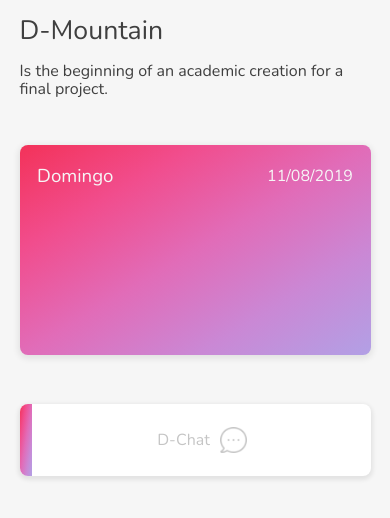
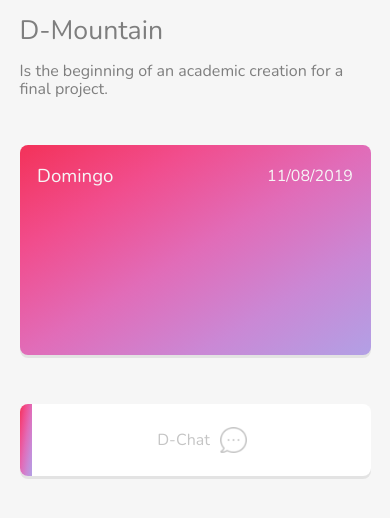
Before and after one commit to CRCunha/SocialM, a PHP site: page / in a window 390 px wide. Shown: the part 150-668 px from the top of the page. Run offline with PHP 8.4, Linux system fonts and the light colour scheme.

Commit message:
fix front

```diff
--- a/CSS/STYLES/CHAT/chat.css
+++ b/CSS/STYLES/CHAT/chat.css
@@ -13,6 +13,7 @@
     flex-wrap: var(--wrap);
     background-color: #fff;
     border-radius: 8px;
+    box-shadow: 0px 3px 0px 0px rgba(0, 0, 0, 0.08);
 }
 
 .form-chat form .input-msg {
--- a/CSS/STYLES/CHAT/mensagens.css
+++ b/CSS/STYLES/CHAT/mensagens.css
@@ -18,7 +18,7 @@
     min-height: 60px;
     background-color: #fff;
     border-radius: 5px;
-    box-shadow: 0px 3px 6px 3px rgba(0, 0, 0, 0.08);
+    box-shadow: 0px 3px 0px 0px rgba(0, 0, 0, 0.08);
     color: #7e7e7e;
 }
 
--- a/CSS/STYLES/INDEX/HEADER/header.css
+++ b/CSS/STYLES/INDEX/HEADER/header.css
@@ -74,7 +74,7 @@ header .news .container .title {
     display: var(--flex);
     align-items: var(--center);
     font-size: 20pt;
-    color: #3f3f3f;
+    color: #7e7e7e;
     font-family: var(--fonte);
 }
 
@@ -83,6 +83,6 @@ header .news .container .sub {
     height: 40%;
     display: var(--flex);
     align-items: var(--center);
-    color: #3f3f3f;
+    color: #7e7e7e;
     font-family: var(--fonte);
 }
--- a/CSS/STYLES/INDEX/MAIN/grupo-container.css
+++ b/CSS/STYLES/INDEX/MAIN/grupo-container.css
@@ -12,7 +12,7 @@
         height: 90%;
         border-radius: 8px;
         background-color: #fff;
-        box-shadow: 0px 2px 4px 2px rgba(0, 0, 0, 0.08);
+        box-shadow: 0px 3px 0px 0px rgba(0, 0, 0, 0.08);
         display: var(--flex);
         justify-content: var(--space-between);
         align-items: var(--center);
--- a/CSS/STYLES/INDEX/MAIN/main-info.css
+++ b/CSS/STYLES/INDEX/MAIN/main-info.css
@@ -10,11 +10,11 @@
     width: 90%;
     height: 70%;
     border-radius: 8px;
-    background-color: #3f3f3f;
+    background-color: #7e7e7e;
     display: var(--flex);
     justify-content: var(--center);
     font-family: var(--fonte);
-    box-shadow: 0px 2px 6px 2px rgba(0, 0, 0, 0.08);
+    box-shadow: 0px 3px 0px 0px rgba(0, 0, 0, 0.08);
 }
 
 .main-info .card .info-top {
@@ -22,7 +22,6 @@
     height: 30%;
     display: var(--flex);
     justify-content: var(--space-between);
-    /* background-color: blueviolet; */
 }
 
 .main-info .card .info-top .info-top-dia {
@@ -31,7 +30,6 @@
     display: var(--flex);
     justify-content: var(--flex-start);
     align-items: var(--center);
-    /* background-color: #3f3f3f; */
     color: var(--bc-color);
     font-size: 14pt;
 }
@@ -42,7 +40,6 @@
     display: var(--flex);
     justify-content: var(--flex-end);
     align-items: var(--center);
-    /* background-color: #3f3f3f; */
     color: var(--bc-color);
     font-size: 12pt;
 }
--- a/CSS/STYLES/PERFIL/HEADER/card-background.css
+++ b/CSS/STYLES/PERFIL/HEADER/card-background.css
@@ -5,13 +5,14 @@
     display: var(--flex);
     justify-content: var(--center);
     align-items: var(--center);
+    margin-bottom: 50px;
 }
 
 .card-background .card {
     width: 90%;
     height: 90%;
     background-color: #fff;
-    box-shadow: 0px 3px 6px 3px rgba(0, 0, 0, 0.08);
+    box-shadow: 0px 3px 0px 0px rgba(0, 0, 0, 0.08);
     border-radius: 8px;
     display: var(--flex);
     justify-content: var(--center);
```
